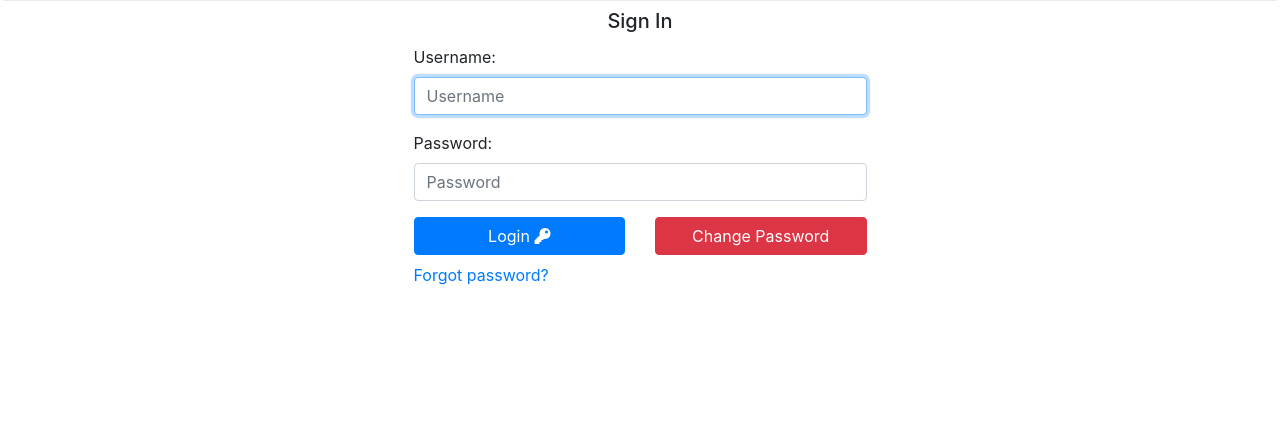
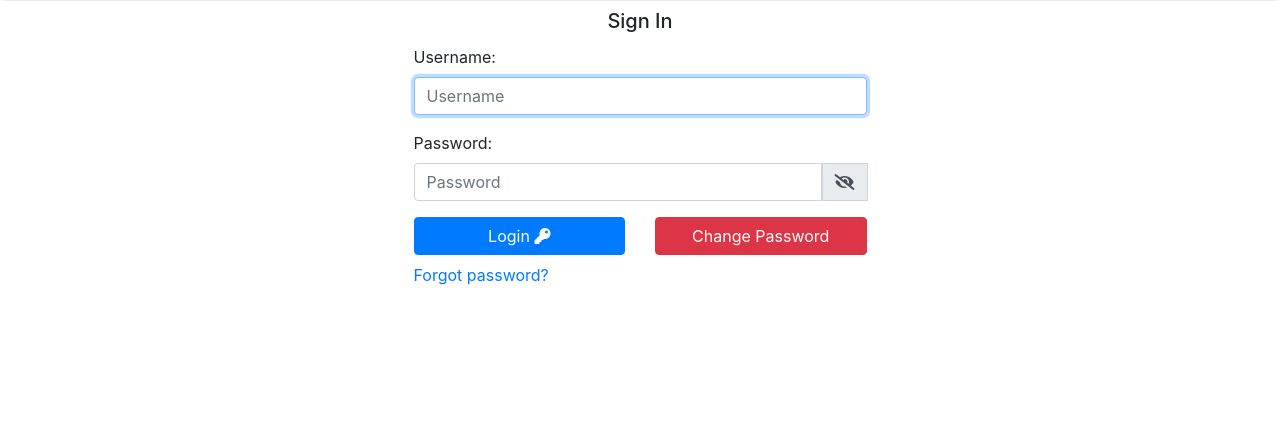
Before and after one commit to ludwigbethnicer/alphaphp, a PHP site: page /login.php in a window 1280 px wide. Shown: the part 243-684 px from the top of the page. Run offline with PHP 8.4, Linux system fonts and the light colour scheme.

Commit message:
hide unhide password on login

```diff
--- a/page_structure/dash-navibar.php
+++ b/page_structure/dash-navibar.php
@@ -21,7 +21,7 @@
 				<span class="user-name">
 					<strong><?php echo $_SESSION["fullname"]; ?></strong>
 				</span>
-				<span class="user-role">Job Title</span>
+				<span class="user-role"><?php echo $_SESSION["ulevpos"]; ?></span>
 				<span class="user-status">
 					<i class="fa fa-circle"></i>
 					<span>Online</span>
--- a/page_structure/login.php
+++ b/page_structure/login.php
@@ -11,9 +11,16 @@
 
 		<div class="form-group">
 			<label for="passcode">Password:</label>
-			<input type="password" class="form-control" id="passcode" placeholder="Password" name="passcode"  required>
-			<div class="valid-feedback">Valid.</div>
-			<div class="invalid-feedback">Please fill out this field.</div>
+			<div class="input-group mb-3" id="show_hide_password">
+				<input type="password" class="form-control" id="passcode" placeholder="Password" name="passcode" required>
+				<div class="input-group-prepend">
+					<span class="input-group-text">
+						<i class="fa fa-eye-slash" aria-hidden="true" onclick="PwHideShow()"></i>
+					</span>
+				</div>
+				<div class="valid-feedback">Valid.</div>
+				<div class="invalid-feedback">Please fill out this field.</div>
+			</div>
 		</div>
 
 		<div class="row">
```
